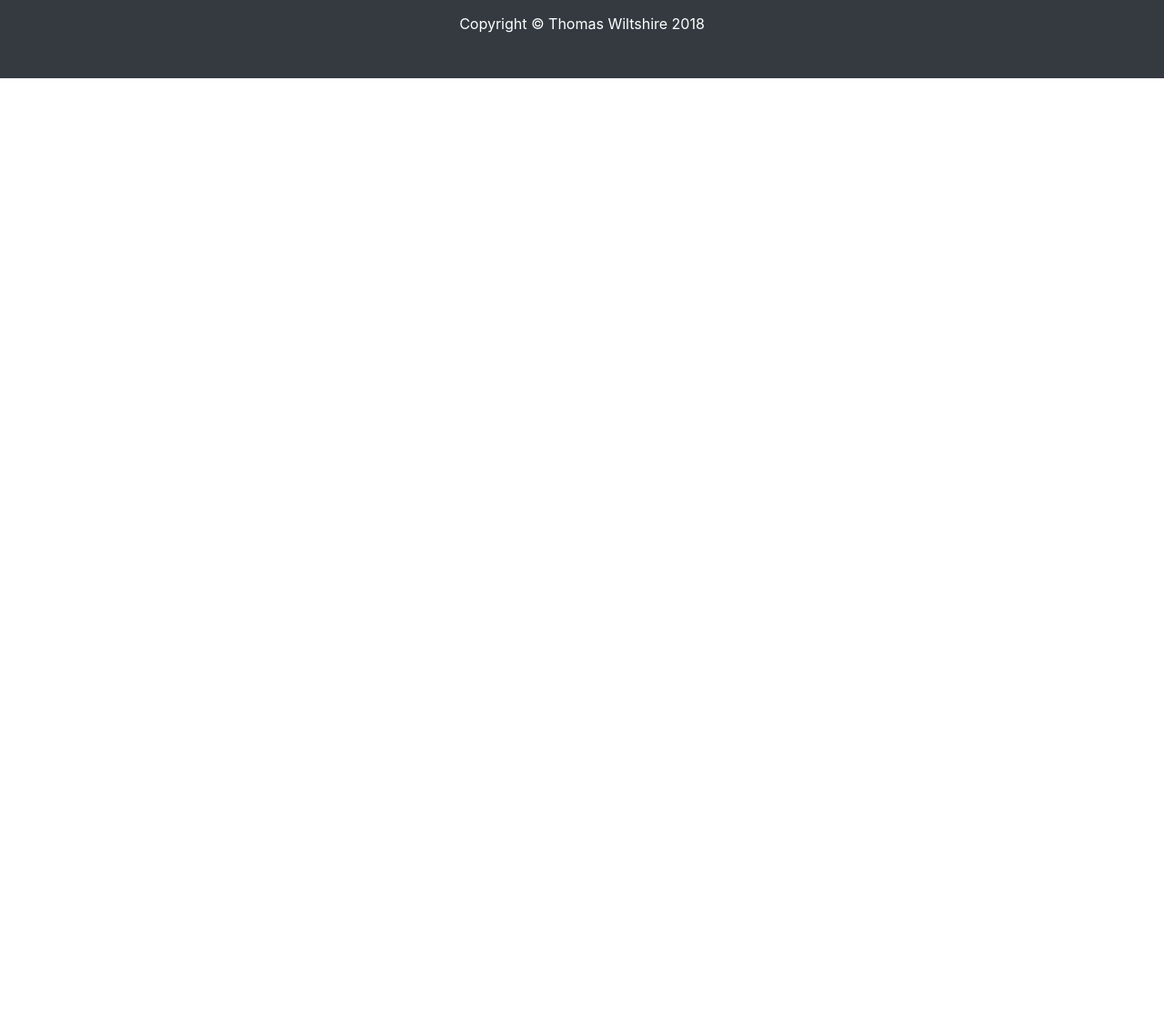
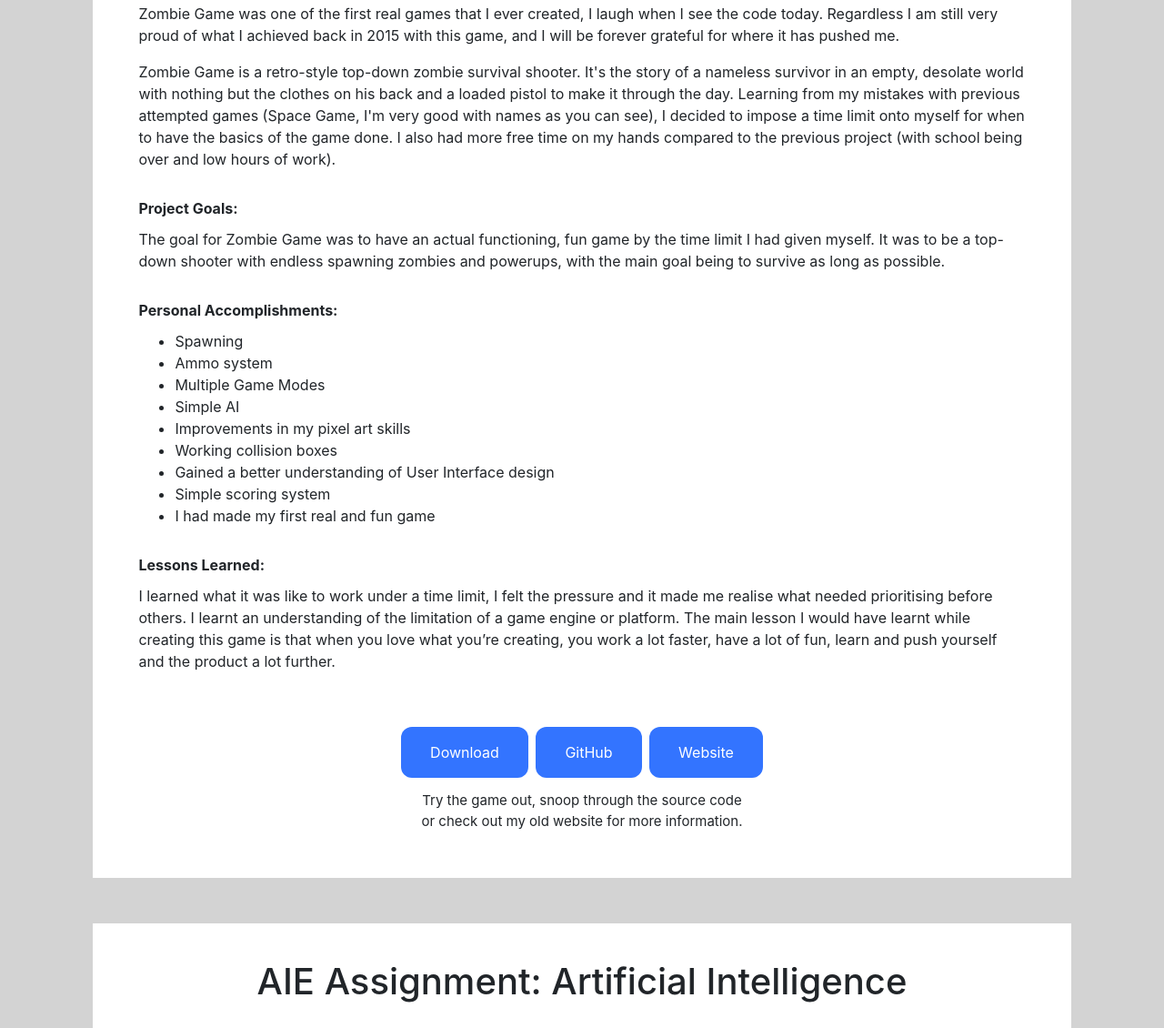
Before and after one commit to Jeffrey-W23/Jeffrey-W23.github.io, a website: page projects.html in a window 1280 px wide. Shown: the part 936-2066 px from the top of the page at 91% size. Before the commit the page ends 1022 px from the top, so only its background shows below. Drawn offline with Linux system fonts and the light colour scheme.

Commit message:
Added a project to the projects page.

```diff
--- a/css/half-slider.css
+++ b/css/half-slider.css
@@ -61,3 +61,20 @@ hr.seperator-line {
     width: 100%;
 	height: auto;
 }
+
+.button {
+  background-color: #3374FF;
+  border: none;
+  border-radius: 12px;
+  color: white;
+  padding: 16px 32px;
+  text-align: center;
+  font-size: 16px;
+  margin: 4px 2px;
+  transition: 0.3s;
+  display: inline-block;
+  text-decoration: none;
+  cursor: pointer;
+}
+
+.button:hover {opacity: 1}
--- a/projects.html
+++ b/projects.html
@@ -33,7 +33,7 @@
     <nav class="navbar navbar-expand-lg navbar-dark bg-dark fixed-top">
         <div class="container">
 
-            <a class="navbar-brand" href="#">Thomas Wiltshire</a>
+            <a class="navbar-brand" href="index.html">Thomas Wiltshire</a>
 
             <button class="navbar-toggler" type="button" data-toggle="collapse" data-target="#navbarResponsive" aria-controls="navbarResponsive" aria-expanded="false" aria-label="Toggle navigation">
                 <span class="navbar-toggler-icon"></span>
@@ -85,6 +85,53 @@
         <a name="Zombie"></a>
         <div class="row" style="margin-top:50px; margin-left: 8%; margin-right: 8%; padding-left: 35px; padding-right: 35px; padding-bottom: 35px; vertical-align:middle; text-align:center; background-color: white;">
             <h1 class="col-md-12" style="margin-top:40px; text-align:center;">Zombie Game</h1>
+
+            <div class="col-md-6" style="vertical-align:middle; text-align:center;">
+                <img src="images/zombiegamescreenshot.png" class="img-responsive" style="width:100%; margin-top: 30px;" alt="Thomas" width="280" height="412"/>
+            </div>
+
+            <div class="col-md-6" style="vertical-align:middle; text-align:center;">THIS WILL BE VIDEO
+                <img src="images/zombiegamescreenshot.png" class="img-responsive" style="width:100%; margin-top: 30px;" alt="Thomas" width="280" height="412"/>
+            </div>
+
+            <div class="col-md-12" style="vertical-align:middle; text-align:center;">
+                <p style="text-align:left; margin-bottom: 10px; margin-top: 30px;"><b>Introduction:</b></p>
+                <p style="text-align:left;">Zombie Game was one of the first real games that I ever created, I laugh when I see the code today. Regardless I am still very proud of what I achieved back in 2015 with this game, and I will be forever grateful for where it has pushed me. </p>
+                <p style="text-align:left;">Zombie Game is a retro-style top-down zombie survival shooter. It's the story of a nameless survivor in an empty, desolate world with nothing but the clothes on his back and a loaded pistol to make it through the day. Learning from my mistakes with previous attempted games (Space Game, I'm very good with names as you can see), I decided to impose a time limit onto myself for when to have the basics of the game done. I also had more free time on my hands compared to the previous project (with school being over and low hours of work).</p>
+
+                <p style="text-align:left; margin-bottom: 10px; margin-top: 30px;"><b>Project Goals:</b></p>
+                <p style="text-align:left;">The goal for Zombie Game was to have an actual functioning, fun game by the time limit I had given myself. It was to be a top-down shooter with endless spawning zombies and powerups, with the main goal being to survive as long as possible. </p>
+
+                <p style="text-align:left; margin-bottom: 10px; margin-top: 30px;"><b>Personal Accomplishments:</b></p>
+                <ul>
+                    <li style="text-align:left;">Spawning</li>
+                    <li style="text-align:left;">Ammo system</li>
+                    <li style="text-align:left;">Multiple Game Modes</li>
+                    <li style="text-align:left;">Simple AI</li>
+                    <li style="text-align:left;">Improvements in my pixel art skills</li>
+                    <li style="text-align:left;">Working collision boxes</li>
+                    <li style="text-align:left;">Gained a better understanding of User Interface design</li>
+                    <li style="text-align:left;">Simple scoring system</li>
+                    <li style="text-align:left;">I had made my first real and fun game</li>
+                </ul>
+
+                <p style="text-align:left; margin-bottom: 10px; margin-top: 30px;"><b>Lessons Learned:</b></p>
+                <p style="text-align:left;">I learned what it was like to work under a time limit, I felt the pressure and it made me realise what needed prioritising before others.
+I learnt an understanding of the limitation of a game engine or platform.
+The main lesson I would have learnt while creating this game is that when you love what you’re creating, you work a lot faster, have a lot of fun, learn and push yourself and the product a lot further.</p>
+            </div>
+
+            <div class="col-md-12" style="margin-top: 40px;">
+                <a class="button" href="https://piquantinteractive.itch.io/zombie-game" >Download</a>
+                <a class="button" href="https://github.com/Piquant2013/ZombieGame" >GitHub</a>
+                <a class="button" href="http://teampiquant.com/" >Website</a>
+            </div>
+
+            <div class="col-md-12" style="margin-top: 10px;">
+                <p style="text-align:center; font-size: 15px; margin-bottom: 0px;">Try the game out, snoop through the source code</p>
+                <p style="text-align:center; font-size: 15px;">or check out my old website for more information.</p>
+            </div>
+
         </div>
 
         <a name="AI"></a>
```
Also changed, not shown: about.html (+8 -8 lines), index.html (+1 -1 lines).
